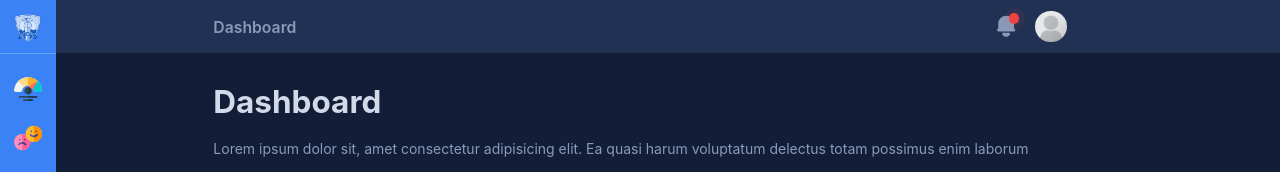
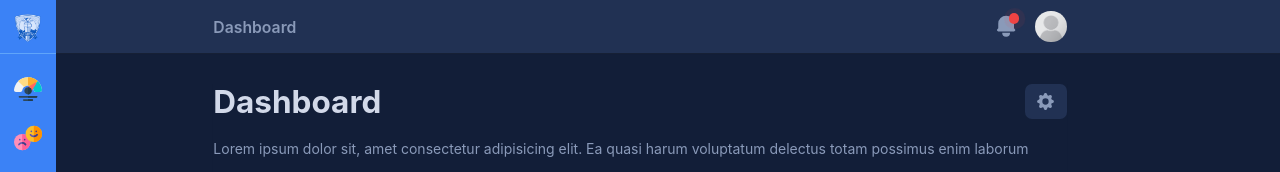
Before and after one commit to NathanSaludes/emmy-next, a Next.js app: page /dashboard in a window 1280 px wide. Shown: the top 172 px of the page. Built offline with nearby package versions, Linux system fonts and the light colour scheme.

Commit message:
added dashboard options (for PDF report export)

```diff
--- a/pages/dashboard.js
+++ b/pages/dashboard.js
@@ -1,6 +1,13 @@
 import Head from 'next/head'
 import MainLayout from '@/components/layouts/MainLayout'
 import PageHeader from '@/components/PageHeader'
+import { HiCog } from 'react-icons/hi'
+
+const DashboardOptionsButton = () => (
+	<button className={`bg-dark-denim-accent text-white py-2 px-3 rounded-lg flex focus:outline-none focus:ring-2`}>
+		<HiCog className={`text-2xl text-main`} />
+	</button>
+)
 
 export default function Dashboard() {
 	return (
@@ -9,7 +16,9 @@ export default function Dashboard() {
 				<title>Dashboard</title>
 			</Head>
 			<MainLayout>
-				<PageHeader title="Dashboard" />
+				<PageHeader title="Dashboard">
+					<DashboardOptionsButton />
+				</PageHeader>
 				<p>
 					Lorem ipsum dolor sit, amet consectetur adipisicing elit. Ea quasi harum voluptatum delectus totam possimus enim laborum laudantium saepe consequuntur quod animi, sint nisi. Eaque at dolorem illum, suscipit explicabo consequatur quod autem. Laborum voluptatem explicabo iusto porro tenetur sapiente assumenda officia quam debitis id quaerat asperiores eius maiores, ut quia totam recusandae ipsam est, atque non officiis reiciendis! Eveniet reiciendis quia iure eius ipsam. Veniam modi reprehenderit animi molestiae dicta inventore, adipisci libero recusandae saepe nobis temporibus, assumenda ratione eaque. Iusto quae fugiat doloribus, quos harum dicta sequi maxime ex voluptates. Molestiae tenetur totam facilis sed minus veniam dolorem.
 				</p>
```
